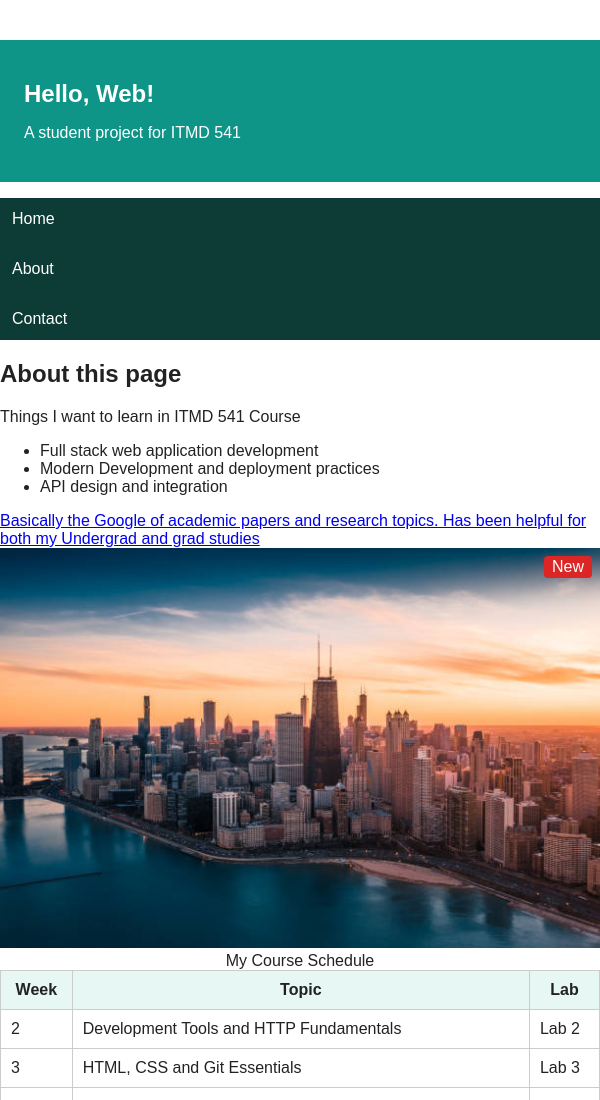
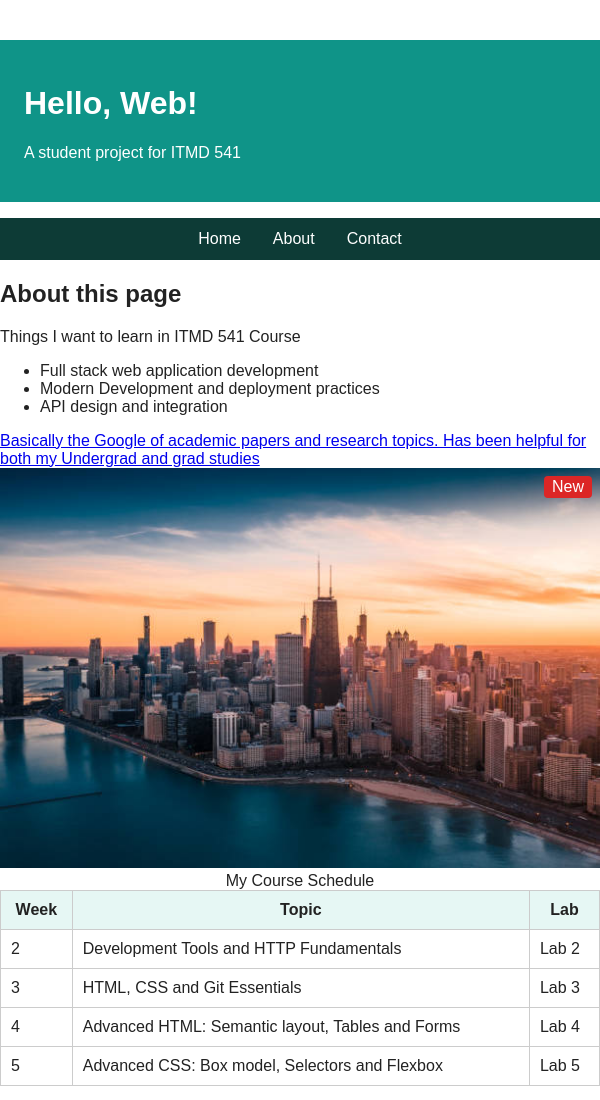
Before and after one commit to Asteroid12/web-dev-labs, a plain HTML site: page Lab/index.html in a window 600 px wide. Shown: the top 1100 px of the page. Drawn offline with Linux system fonts and the light colour scheme.

Commit message:
Lab 6 Grad Ext

```diff
--- a/Lab/styles.css
+++ b/Lab/styles.css
@@ -26,10 +26,11 @@ h1 {
 }
 
 #main-nav {
-  display: flex;
-  gap: 8px;
-  justify-content: center;
-  background-color: #0d3b36;
+    display: flex;
+    flex-direction: column;
+    gap: 8px;
+    justify-content: center;
+    background-color: #0d3b36;
 }
 
 #main-nav a {
@@ -87,12 +88,9 @@ img {
     z-index: 5;
 }
 
-@media (max-width: 600px) {
+@media (min-width: 600px) {
     #main-nav {
-        flex-direction: column;
-    }
-    h1 {
-        font-size: 1.5rem;
+        flex-direction: row;
     }
 }
 
```
